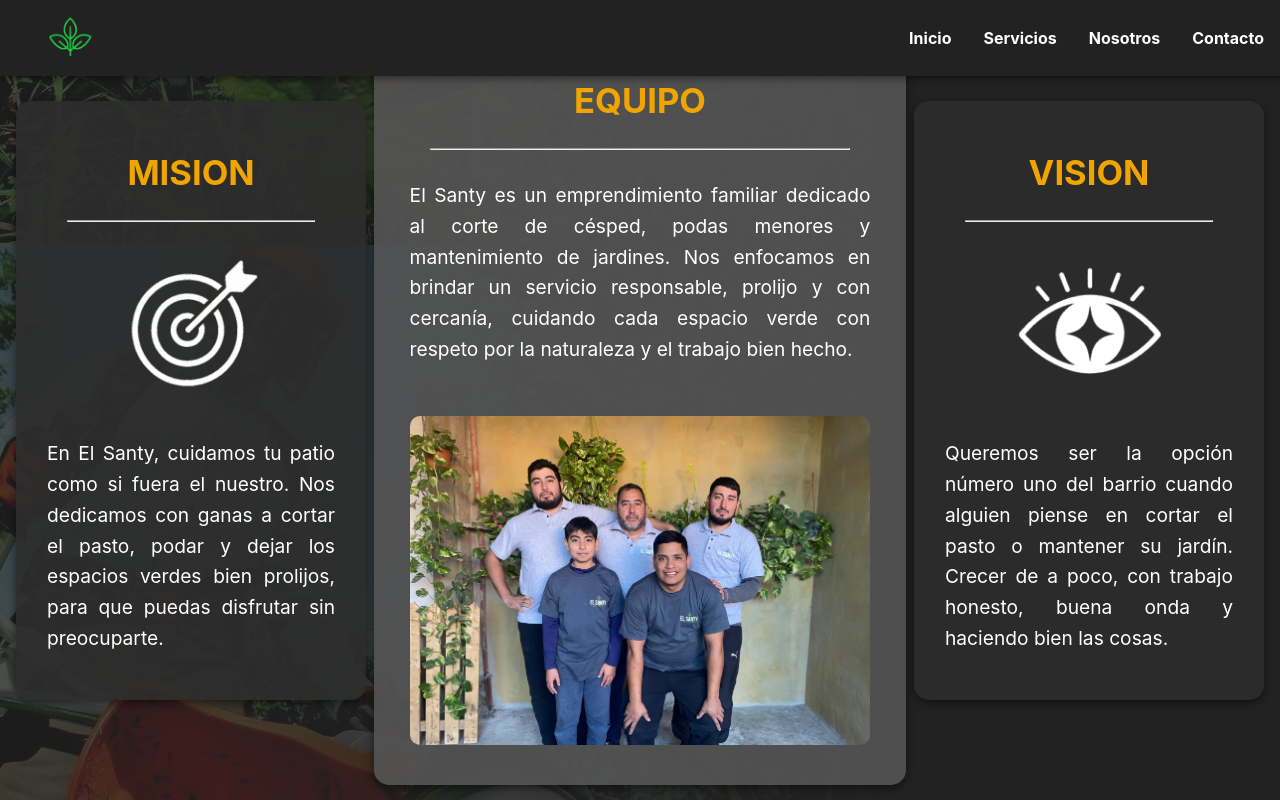
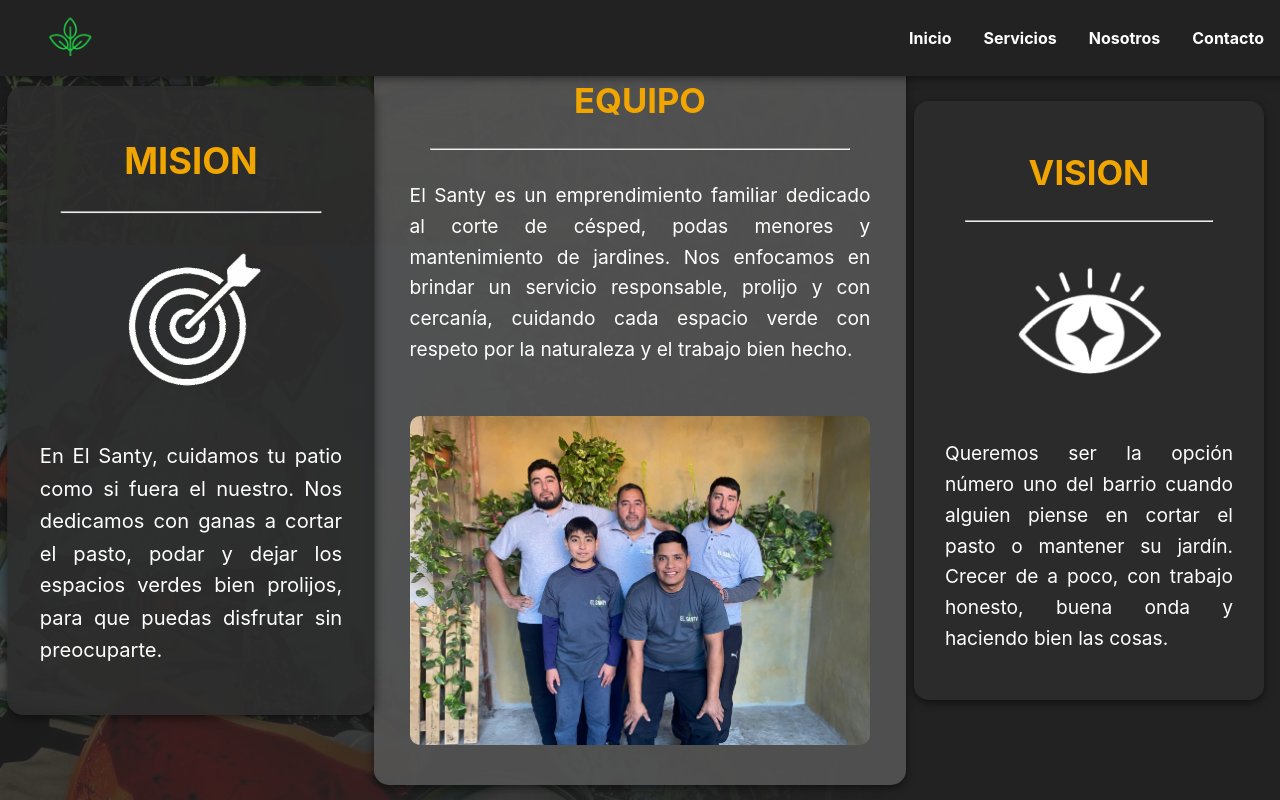
Before and after one commit to DevepMau/jardin-web, a React (Create React App) app: page / in a window 1280 px wide. In both pictures the pointer is over the element 191 px from the left and 3086 px from the top of the page. Shown: the part 2686-3486 px from the top of the page. Built offline with nearby package versions, Linux system fonts and the light colour scheme.

Commit message:
Se añadio efecto de hover en About

```diff
--- a/src/pages/About.css
+++ b/src/pages/About.css
@@ -76,6 +76,7 @@
   min-width: 40%;
   max-width: 40%;
   align-items: center;
+  transition: transform 0.2s ease;
 }
 
 .about-mision{
@@ -90,6 +91,7 @@
   max-width: 25%;
   min-height: 550px;
   align-items: center;
+  transition: transform 0.2s ease;
 }
 
 .about-vision{
@@ -104,6 +106,13 @@
   max-width: 25%;
   min-height: 550px;
   align-items: center;
+  transition: transform 0.2s ease;
+}
+
+.about-description:hover,
+.about-mision:hover,
+.about-vision:hover {
+  transform: scale(1.05);
 }
 
 .about-mision img {
@@ -146,6 +155,12 @@
   min-width: 200px;
   height: 450px;
   border-radius: 10px;
+  transition: transform 0.2s ease, background-color 0.3s ease;
+}
+
+.value-item:hover {
+  background-color: rgba(45, 45, 45, 1);
+  transform: scale(1.09);
 }
 
 .item-content {
```
